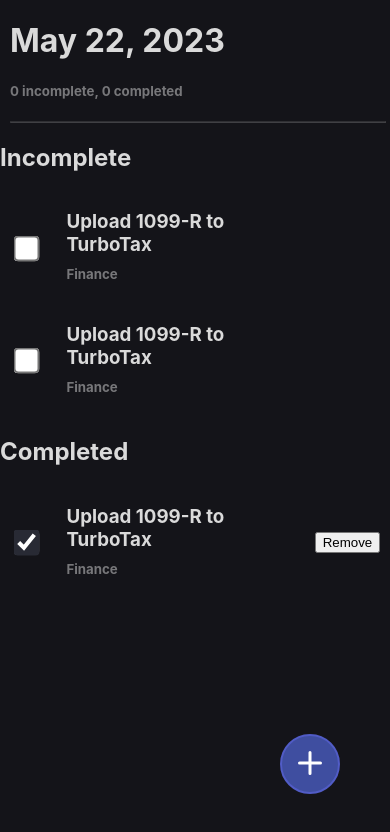
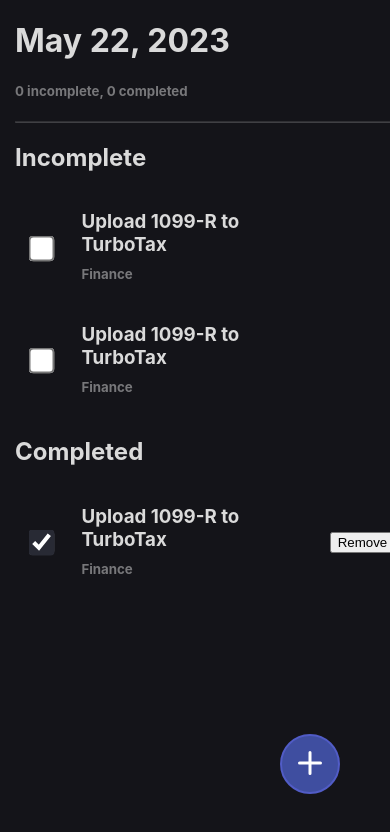
Before and after one commit to Haziis/todo-page, a plain HTML site: page index.html in a window 390 px wide. Drawn offline with Linux system fonts and the light colour scheme.

Commit message:
actual border change plus small stuff

```diff
--- a/style.css
+++ b/style.css
@@ -27,8 +27,9 @@ body {
 .viewport {
   width: 50%;
 }
-header {
-  padding-left: 10px;
+hr {
+  width: 100%;
+  margin-right: 0px;
 }
 .todo{
   display: grid;
@@ -77,6 +78,8 @@ hr {
 
 @media (max-width: 900px) {
   body {
+    margin-left: 15px;
+    margin-right: 15px;
     display: block;
   }
   .viewport {
@@ -105,6 +108,7 @@ hr {
 #favDialog {
   background-color: var(--bg-color);
   color: var(--white);
+  border: none;
 
 
 }
```
Also changed, not shown: index.html (+1 -0 lines).
